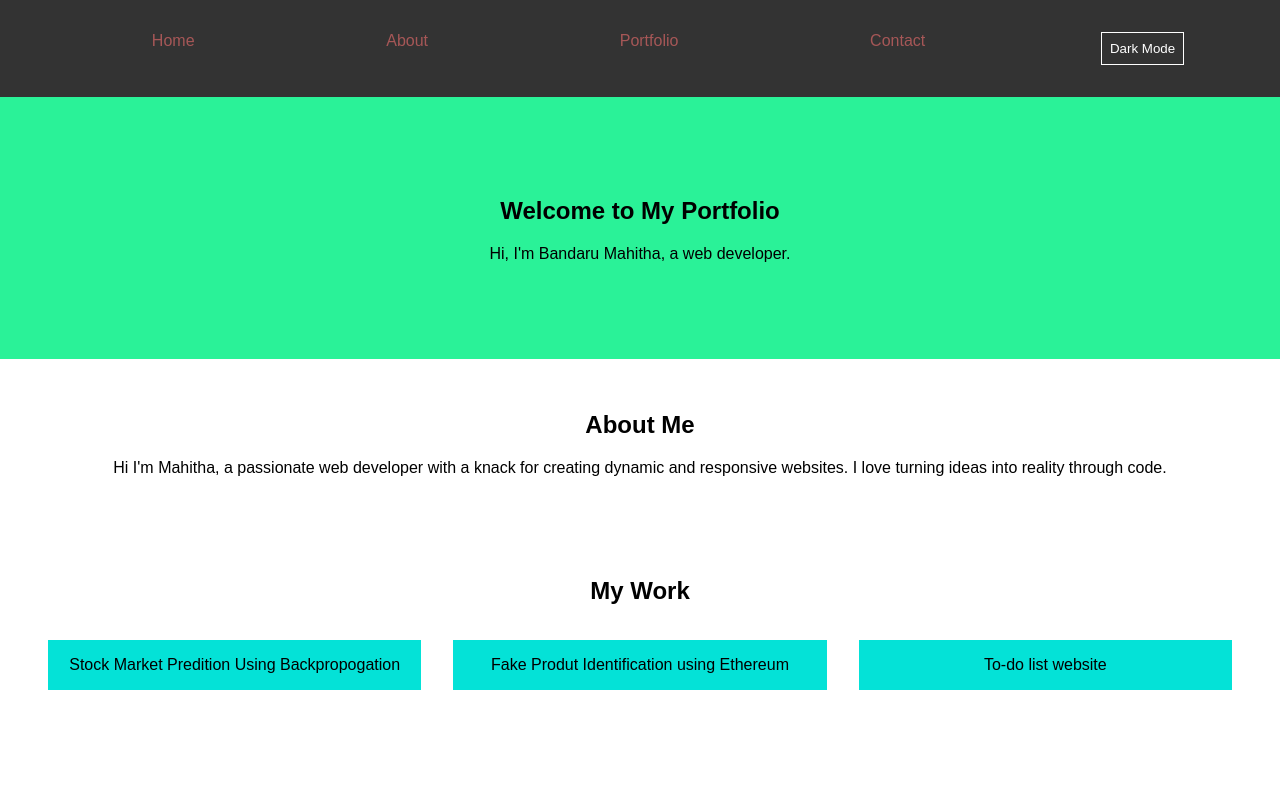
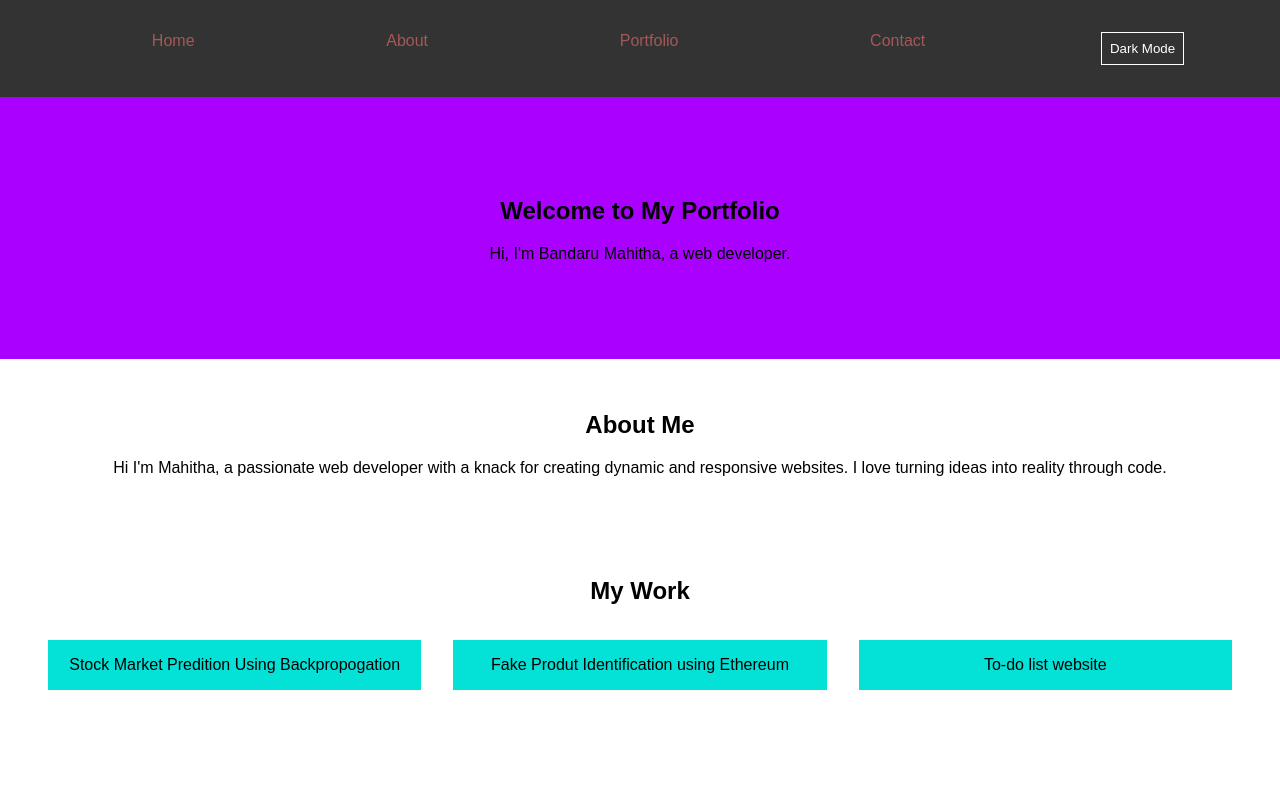
Before and after one commit to mahitha63/portfolio, a plain HTML site: page index.html in a window 1280 px wide. Shown: the top 787 px of the page. Drawn offline with Linux system fonts and the light colour scheme.

Commit message:
Update style.css

```diff
--- a/style.css
+++ b/style.css
@@ -32,7 +32,7 @@ section {
 }
 
 #home {
-    background: #2af298;
+    background: #aa00ff;
     padding: 5rem 2rem;
 }
 
@@ -57,6 +57,7 @@ form {
 form label, form input, form textarea, form button {
     margin: 0.5rem 0;
     width: 80%;
+    height: 100%
 }
 
 form button {
```
